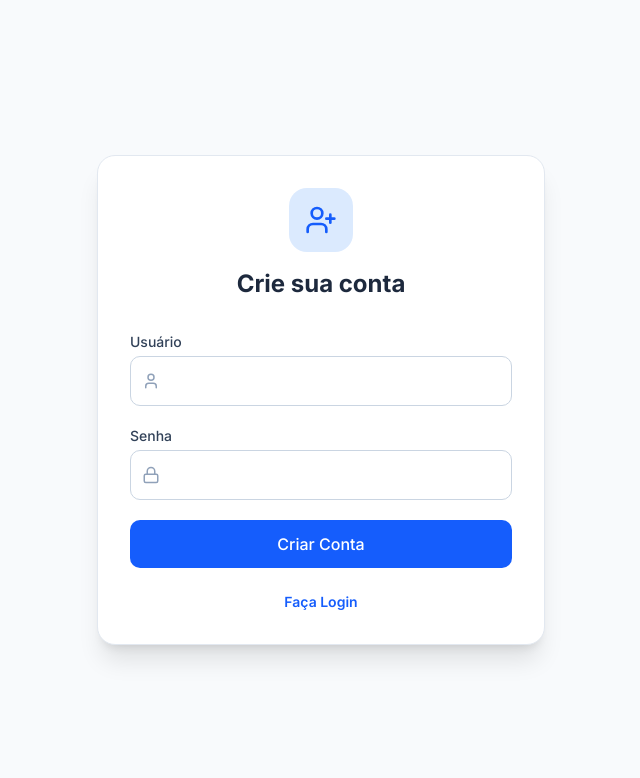
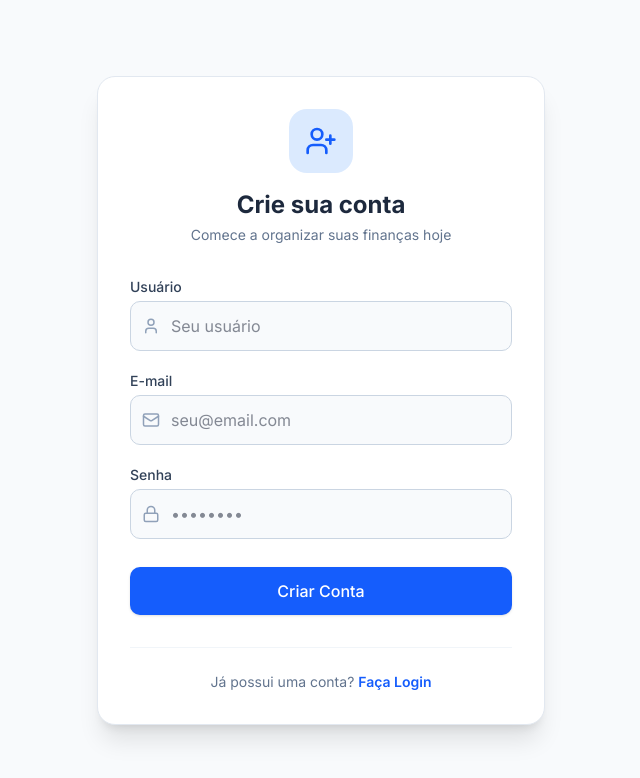
Before and after one commit to VictorrMendes/Frontend_Finances, a Next.js app: page /login in a window 1280 px wide. Both pictures are taken after a click on the button "Cadastre-se". Shown: the top 778 px of the page, without its empty margins (431-1071 px from the left). Built offline with nearby package versions, Linux system fonts and the light colour scheme; no server answers.

Commit message:
feat: implementado melhorias designe

```diff
--- a/src/app/login/page.tsx
+++ b/src/app/login/page.tsx
@@ -2,11 +2,12 @@
 
 import { useState } from "react";
 import { useRouter } from "next/navigation";
-import { Lock, User, LogIn, UserPlus } from "lucide-react";
+import { Lock, User, UserPlus, Mail } from "lucide-react";
 
 export default function LoginPage() {
   const [isLogin, setIsLogin] = useState(true);
   const [username, setUsername] = useState("");
+  const [email, setEmail] = useState(""); // Novo estado para o e-mail
   const [password, setPassword] = useState("");
   const [erro, setErro] = useState("");
   const [sucesso, setSucesso] = useState("");
@@ -14,6 +15,15 @@ export default function LoginPage() {
 
   const router = useRouter();
   const API_URL = process.env.NEXT_PUBLIC_API_URL || "https://victorrmendes.pythonanywhere.com";
+
+  const toggleMode = () => {
+    setIsLogin(!isLogin);
+    setErro("");
+    setSucesso("");
+    setPassword("");
+    // Limpa o e-mail ao voltar pro login
+    if (!isLogin) setEmail("");
+  };
 
   const handleSubmit = async (e: React.FormEvent) => {
     e.preventDefault();
@@ -45,20 +55,21 @@ export default function LoginPage() {
           setErro("Usuário ou senha incorretos.");
         }
       } else {
-        // --- CADASTRO ---
+        // --- CADASTRO (Agora enviando o e-mail) ---
         const resposta = await fetch(`${API_URL}/api/usuarios/registrar/`, {
           method: "POST",
           headers: { "Content-Type": "application/json" },
-          body: JSON.stringify({ username, password }),
+          body: JSON.stringify({ username, email, password }), // E-mail incluído no payload
         });
 
         if (resposta.ok) {
           setSucesso("Conta criada com sucesso! Faça login.");
           setIsLogin(true);
           setPassword("");
+          setEmail("");
         } else {
           const dadosErro = await resposta.json();
-          setErro(dadosErro.username ? dadosErro.username[0] : "Erro ao criar conta.");
+          setErro(dadosErro.username ? dadosErro.username[0] : "Erro ao criar conta. Verifique os dados.");
         }
       }
     } catch (error) {
@@ -70,7 +81,7 @@ export default function LoginPage() {
 
   return (
     <div className="min-h-screen flex items-center justify-center bg-slate-50 p-4">
-      <div className="bg-white w-full max-w-md p-8 rounded-2xl border border-slate-200 shadow-xl">
+      <div className="bg-white w-full max-w-md p-8 rounded-2xl border border-slate-200 shadow-xl transition-all">
         <div className="text-center mb-8">
           <div className="w-16 h-16 bg-blue-100 text-blue-600 rounded-2xl flex items-center justify-center mx-auto mb-4">
             {isLogin ? <Lock size={32} /> : <UserPlus size={32} />}
@@ -78,10 +89,13 @@ export default function LoginPage() {
           <h1 className="text-2xl font-bold text-slate-800">
             {isLogin ? "Bem-vindo de volta" : "Crie sua conta"}
           </h1>
+          <p className="text-sm text-slate-500 mt-1">
+            {isLogin ? "Acesse seu painel financeiro" : "Comece a organizar suas finanças hoje"}
+          </p>
         </div>
 
-        {erro && <div className="bg-red-50 text-red-600 p-3 rounded-lg text-sm mb-6 text-center border border-red-100">{erro}</div>}
-        {sucesso && <div className="bg-emerald-50 text-emerald-600 p-3 rounded-lg text-sm mb-6 text-center border border-emerald-100">{sucesso}</div>}
+        {erro && <div className="bg-red-50 text-red-600 p-3 rounded-lg text-sm mb-6 text-center border border-red-100 animate-in fade-in">{erro}</div>}
+        {sucesso && <div className="bg-emerald-50 text-emerald-600 p-3 rounded-lg text-sm mb-6 text-center border border-emerald-100 animate-in fade-in">{sucesso}</div>}
 
         <form onSubmit={handleSubmit} className="space-y-5">
           <div>
@@ -93,12 +107,33 @@ export default function LoginPage() {
               <input
                 type="text"
                 required
-                className="w-full pl-10 p-3 border border-slate-300 rounded-lg focus:ring-2 focus:ring-blue-500 outline-none"
+                className="w-full pl-10 p-3 border border-slate-300 rounded-lg focus:ring-2 focus:ring-blue-500 outline-none bg-slate-50 focus:bg-white transition-colors"
                 value={username}
                 onChange={(e) => setUsername(e.target.value)}
+                placeholder="Seu usuário"
               />
             </div>
           </div>
+
+          {/* NOVO CAMPO: E-MAIL (Aparece apenas se não for Login) */}
+          {!isLogin && (
+            <div className="animate-in fade-in slide-in-from-top-2">
+              <label className="block text-sm font-medium text-slate-700 mb-1">E-mail</label>
+              <div className="relative">
+                <div className="absolute inset-y-0 left-0 pl-3 flex items-center pointer-events-none text-slate-400">
+                  <Mail size={18} />
+                </div>
+                <input
+                  type="email"
+                  required
+                  className="w-full pl-10 p-3 border border-slate-300 rounded-lg focus:ring-2 focus:ring-blue-500 outline-none bg-slate-50 focus:bg-white transition-colors"
+                  value={email}
+                  onChange={(e) => setEmail(e.target.value)}
+                  placeholder="seu@email.com"
+                />
+              </div>
+            </div>
+          )}
 
           <div>
             <label className="block text-sm font-medium text-slate-700 mb-1">Senha</label>
@@ -109,9 +144,11 @@ export default function LoginPage() {
               <input
                 type="password"
                 required
-                className="w-full pl-10 p-3 border border-slate-300 rounded-lg focus:ring-2 focus:ring-blue-500 outline-none"
+                minLength={6}
+                className="w-full pl-10 p-3 border border-slate-300 rounded-lg focus:ring-2 focus:ring-blue-500 outline-none bg-slate-50 focus:bg-white transition-colors"
                 value={password}
                 onChange={(e) => setPassword(e.target.value)}
+                placeholder="••••••••"
               />
             </div>
           </div>
@@ -119,16 +156,18 @@ export default function LoginPage() {
           <button
             type="submit"
             disabled={loading}
-            className="w-full bg-blue-600 text-white p-3 rounded-lg font-medium hover:bg-blue-700 transition disabled:opacity-50"
+            className="w-full bg-blue-600 text-white p-3 rounded-lg font-medium hover:bg-blue-700 transition disabled:opacity-50 mt-2 shadow-sm"
           >
             {loading ? "Processando..." : isLogin ? "Entrar no Sistema" : "Criar Conta"}
           </button>
         </form>
 
-        <div className="mt-6 text-center text-sm text-slate-500">
-          <button onClick={() => setIsLogin(!isLogin)} className="text-blue-600 font-semibold hover:underline">
-            {isLogin ? "Cadastre-se" : "Faça Login"}
-          </button>
+        <div className="mt-8 pt-6 border-t border-slate-100 text-center text-sm text-slate-500">
+          {isLogin ? (
+            <p>Não tem uma conta? <button onClick={toggleMode} className="text-blue-600 font-semibold hover:underline">Cadastre-se</button></p>
+          ) : (
+            <p>Já possui uma conta? <button onClick={toggleMode} className="text-blue-600 font-semibold hover:underline">Faça Login</button></p>
+          )}
         </div>
       </div>
     </div>
```
